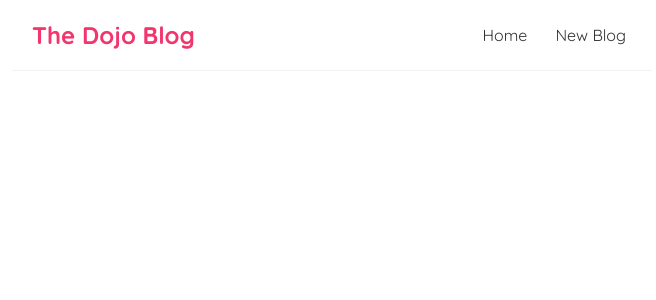
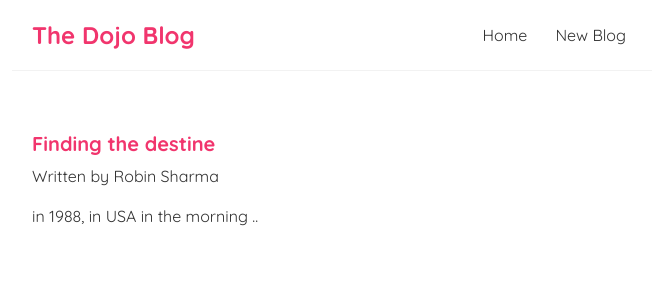
Before and after one commit to Rifaza/blog-project, a React (Create React App) app: page /blogs/1 in a window 1280 px wide. Shown: the top 300 px of the page, without its empty margins (308-964 px from the left). Built offline with nearby package versions, Linux system fonts and the light colour scheme; data requests are answered from the project's data file.

Commit message:
added blog detail

```diff
--- a/src/App.js
+++ b/src/App.js
@@ -3,6 +3,7 @@ import Navbar from './navbar';
 import Home from './Home';
 import Create from './Create';
 import { BrowserRouter as Router, Route, Switch } from 'react-router-dom';
+import BlogDetail from './BlogDetails';
 
 
 function App() {
@@ -18,6 +19,9 @@ function App() {
           <Route path="/create">
             <Create/>
           </Route>
+          <Route path="/blogs/:id">
+            <BlogDetail/>
+          </Route>
         </Switch>
 
       </div>
--- /dev/null
+++ b/src/BlogDetails.js
@@ -0,0 +1,24 @@
+import { useParams } from "react-router-dom/cjs/react-router-dom.min";
+import useFetch from "./useFetch";
+
+const BlogDetail = () => {
+    const {id} =useParams()
+    const {data: blog, error, isPending } = useFetch('http://localhost:8000/blogs/' + id)
+
+    return (
+        <div className="blog-details">
+           {isPending && <div> Loading ...</div>}
+           {error && <div> {error }</div>}
+           {blog && (
+            <article>
+                <h2>{blog.title}</h2>
+                <p>Written by { blog.author }</p>
+                <div>{blog.body}</div>
+            </article>
+           )}
+        </div>
+    );
+}
+
+export default BlogDetail
+;
--- a/src/Bloglist.js
+++ b/src/Bloglist.js
@@ -1,3 +1,5 @@
+import { Link } from 'react-router-dom';
+
 const BlogList = ({blogs, title, handleDelete}) => {
 
     return (
@@ -5,9 +7,12 @@ const BlogList = ({blogs, title, handleDelete}) => {
             <h2>{title}</h2>
             {blogs.map((blog) => (
                 <div className="blog-preview" key ={blog.id}>
-                    <h2>{blog.title}</h2>
-                    <p>Written by  { blog.author} </p>
-                    <button onClick={()=>handleDelete(blog.id)}> Delete Blog</button>
+                        <Link to={`/blogs/${blog.id}`}>
+                        <h2>{blog.title}</h2>
+                        <p>Written by  { blog.author} </p>
+                        <button onClick={()=>handleDelete(blog.id)}> Delete Blog</button>
+                        </Link>
+
                     </div>
             ))}
         </div>
--- a/src/index.css
+++ b/src/index.css
@@ -48,3 +48,25 @@
   color: #f1356d;
   margin-bottom : 8px;
 }
+
+.blog-preview a{
+  text-decoration: none;
+}
+
+/* blog detail page */
+.blog-details h2 {
+  font-size: 20px;
+  color: #f1356d;
+  margin-bottom: 10px;
+}
+.blog-details div {
+  margin: 20px 0;
+}
+/* .blog-details button {
+  background: #f1356d;
+  color: #fff;
+  border: 0;
+  padding: 8px;
+  border-radius: 8px;
+  cursor: pointer;
+} */
```
